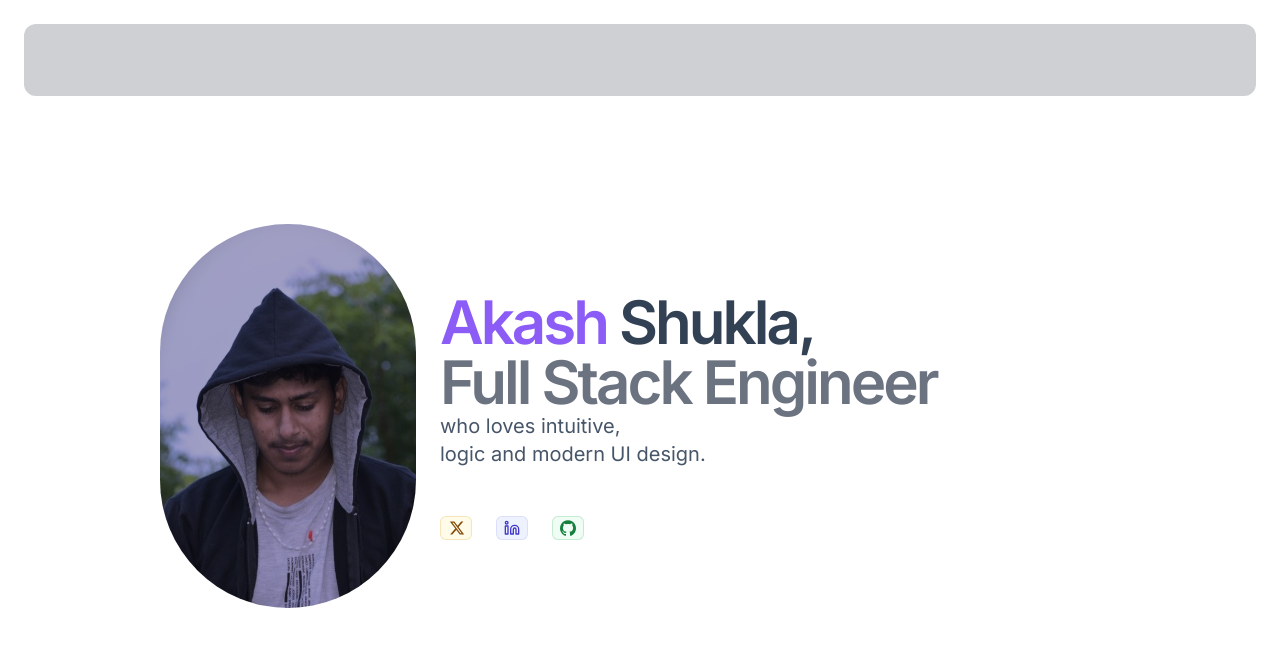
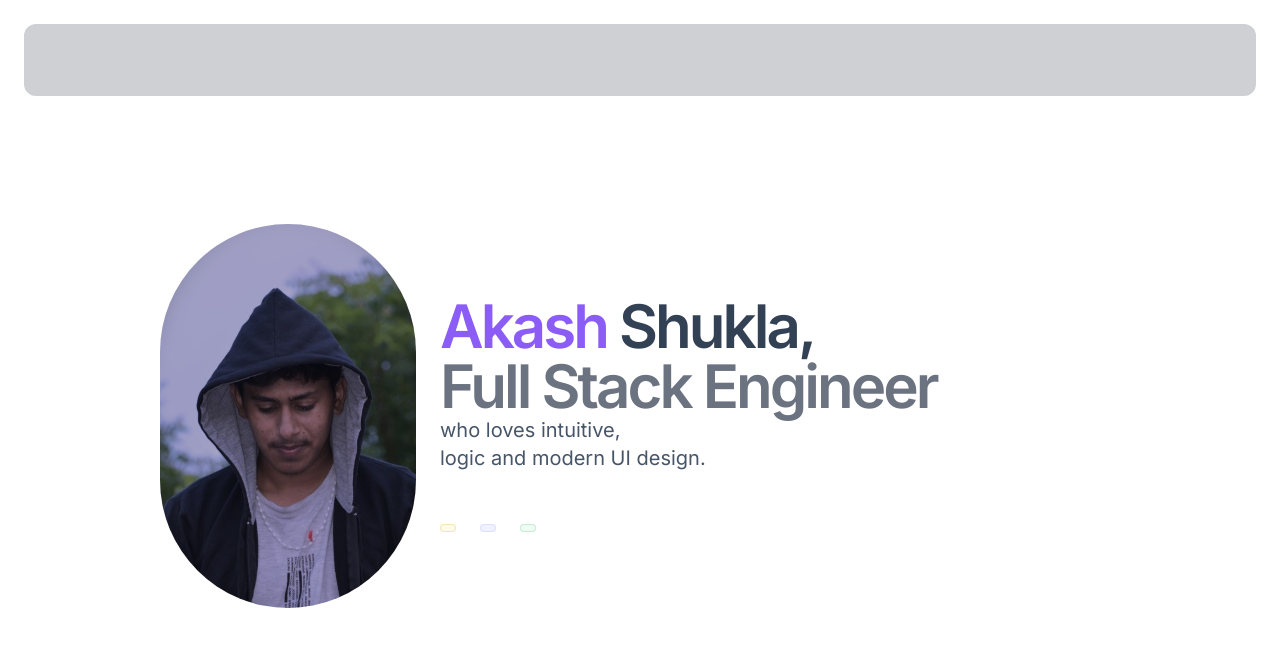
Before and after one commit to theakashshukla/theakashshukla.github.io, a Next.js app: page / in a window 1280 px wide. Shown: the top 646 px of the page. Built offline with nearby package versions, Linux system fonts and the light colour scheme.

Commit message:
chore: Remove commented out code for Icons in page.tsx

```diff
--- a/app/page.tsx
+++ b/app/page.tsx
@@ -1,5 +1,5 @@
 import { cn } from "@/lib/utils";
-import { Icons } from "@/components/icons";
+// import { Icons } from "@/components/icons";
 
 
 export default function Home() {
@@ -58,21 +58,24 @@ export default function Home() {
                   <span className="inline-flex items-center rounded-md bg-yellow-50 px-2 py-1 text-xs font-medium text-yellow-800 ring-1 ring-inset size ring-yellow-600/20">
 
 
-                  <Icons.twitx className="size-4" /></span>
+                  {/* <Icons.twitx className="size-4" /> */}
+                  </span>
                 </a>
                 <a href="#_" className="duration-200 hover:text-gray-400">
                   {/* Linkedin */}
                   <span className="inline-flex items-center rounded-md bg-indigo-50 px-2 py-1 text-xs font-medium text-indigo-700 ring-1 ring-inset ring-indigo-700/10">
 
 
-                  <Icons.linkedin className="size-4" /></span>
+                  {/* <Icons.linkedin className="size-4" /> */}
+                  </span>
                 </a>
                 <a href="#_" className="duration-200 hover:text-gray-400">
                   {/* GitHub */}
                   <span className="inline-flex items-center rounded-md bg-green-50 px-2 py-1 text-xs font-medium text-green-700 ring-1 ring-inset ring-green-600/20">
 
 
-                  <Icons.gitHub className="size-4" /></span>
+                  {/* <Icons.gitHub className="size-4" /> */}
+                  </span>
                 </a>
 
               </div>
```
